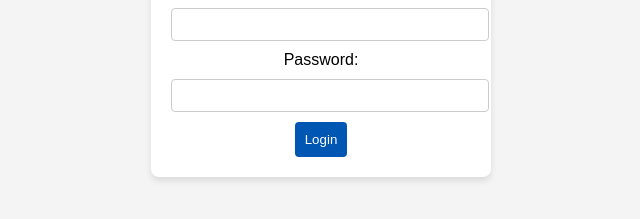
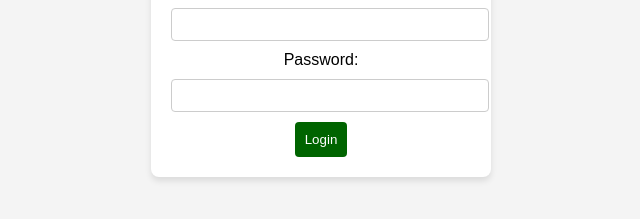
Before and after one commit to sathamhussain123/simple-login-setup, a plain HTML site: page app/index.html in a window 1280 px wide. In both pictures the pointer is over the button "Login". Shown: the part 371-590 px from the top of the page, without its empty margins (319-959 px from the left). Drawn offline with Linux system fonts and the light colour scheme.

Commit message:
Update style.css

```diff
--- a/app/style.css
+++ b/app/style.css
@@ -35,5 +35,5 @@ button {
 }
 
 button:hover {
-    background-color: #0056b3;
+    background-color: #006400;
 }
```
